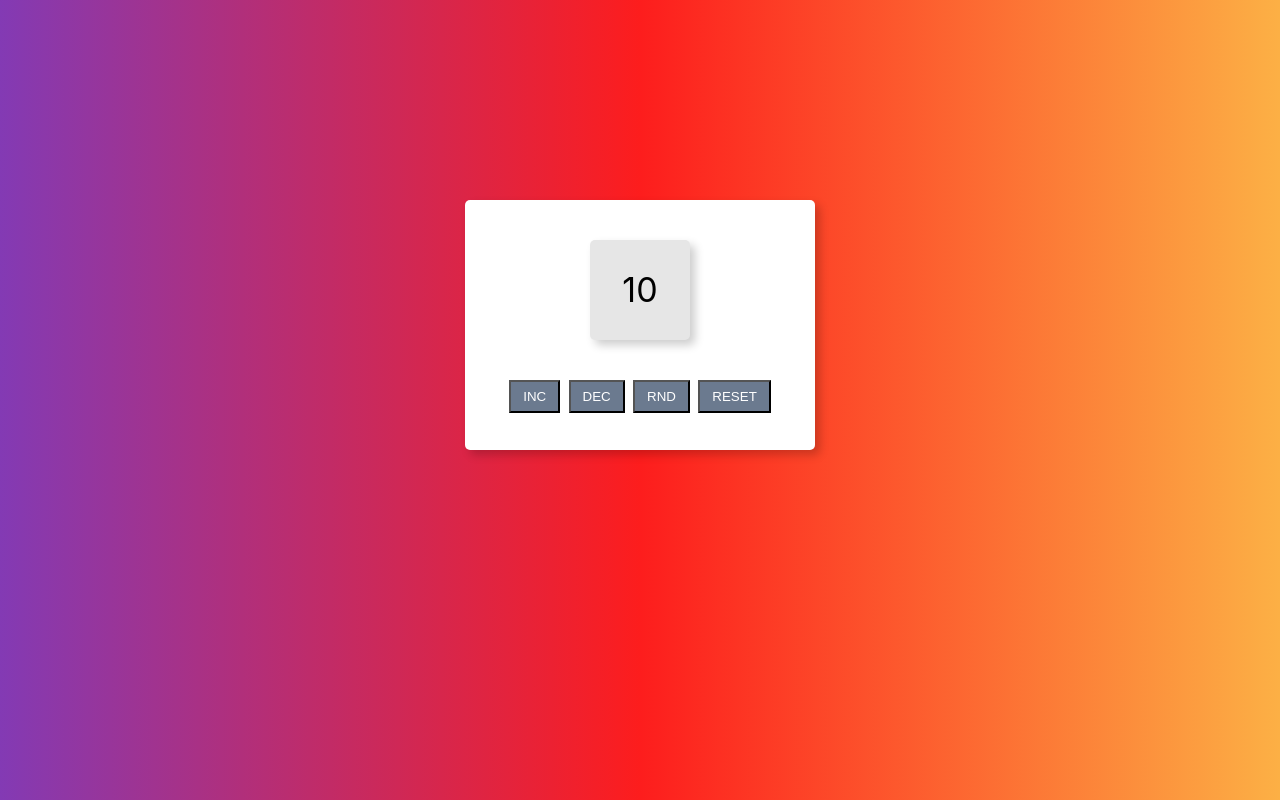
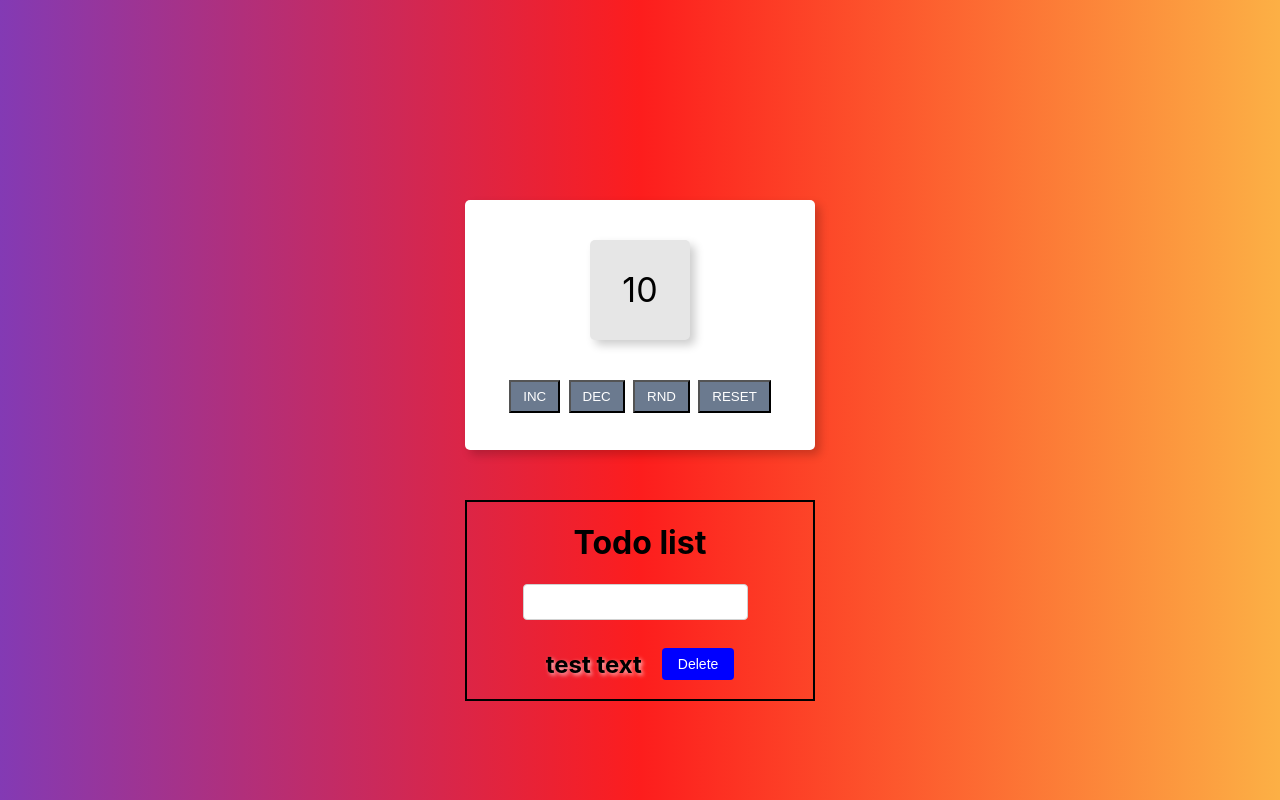
Before and after one commit to Bilostenko/React-Counter-Rate-Exchange, a React (Create React App) app: page / in a window 1280 px wide. Shown: the top 800 px of the page. Built offline with nearby package versions, Linux system fonts and the light colour scheme.

Commit message:
add todo list

```diff
--- a/public/index.html
+++ b/public/index.html
@@ -2,6 +2,8 @@
 <html lang="en">
   <head>
     <meta charset="utf-8" />
+
+    <link href="https://fonts.googleapis.com/css2?family=Roboto:wght@400;500;700&display=swap" rel="stylesheet">
     <link rel="icon" href="%PUBLIC_URL%/favicon.ico" />
     <meta name="viewport" content="width=device-width, initial-scale=1" />
     <meta name="theme-color" content="#000000" />
--- a/src/App.js
+++ b/src/App.js
@@ -8,53 +8,58 @@ class App extends Component {
   constructor(props) {
     super(props);
     this.state = {
-      counter: 10,
-      counterInit: null
+      num: 10,
+      counterInit : this.props.counter
     }
   }
-  componentDidMount() {
-    this.setState({
-      counterInit: this.state.counter
-    });
+
+  // Используйте только стрелочную форму методов
+  // Почему? Подробный ответ будет в следующем уроке
+  inc = () => {
+    if (this.state.num < 50) {
+      return (
+        this.setState({
+          num: this.state.num + 1
+        })
+      )
+    }
   }
 
-  inc = () => {
-    if (this.state.counter <= 29) {
-      this.setState({
-        counter: this.state.counter + 1
-      })
+  dec = () => {
+    if (this.state.num > -50) {
+      return (
+        this.setState({
+          num: this.state.num - 1
+        })
+      )
     }
   }
-  dec = () => {
-    if (this.state.counter >= -29) {
-      this.setState({
-        counter: this.state.counter - 1
-      })
-    }
+
+  rnd = () =>{
+    return (this.setState({
+      num: Math.floor(Math.random() * (50 - (-50)) + (-50))
+    }))
   }
-   rnd = () => {
+
+  init = () =>{
     this.setState({
-      counter: Math.floor(Math.random() * (50 - (-50)) + (-50))
+      num: this.state.counterInit
     })
   }
-  reset = () =>{
-    this.setState({
-      counter: this.state.counterInit
-    })
-  }
+
 
   render() {
     return (
       <div className="app">
-        <div className="counter">{this.state.counter}</div>
+        <div className="counter">{this.state.num}</div>
         <div className="controls">
           <button onClick={this.inc}>INC</button>
           <button onClick={this.dec}>DEC</button>
           <button onClick={this.rnd}>RND</button>
-          <button onClick={this.reset}>RESET</button>
+          <button onClick={this.init}>RESET</button>
         </div>
       </div>
-    );
+    )
   }
 
 }
--- a/src/index.js
+++ b/src/index.js
@@ -3,9 +3,12 @@ import ReactDOM from 'react-dom/client';
 import './index.css';
 import App from './App';
 
+import TaskList from './task-list';
+
 const root = ReactDOM.createRoot(document.getElementById('app'));
 root.render(
   <React.StrictMode>
-    <App  />
+    <App  counter={10}/>
+    <TaskList />
   </React.StrictMode>
 );
--- /dev/null
+++ b/src/task-list.css
@@ -0,0 +1,67 @@
+/* Стилі для TaskList компонента в стилі Apple */
+.task_list-wrapper {
+  display: flex;
+  flex-direction: column;
+  align-items: center;
+  margin: 50px auto 0 auto;
+  font-family: -apple-system, BlinkMacSystemFont, "Segoe UI", Roboto, "Helvetica Neue", Arial, sans-serif;
+  border: 2px solid black;
+  width: 350px;
+}
+
+.task-info {
+  display: flex;
+  align-items: center;
+  margin-bottom: 10px;
+}
+
+.task_list-input {
+  padding: 8px;
+  margin-right: 10px;
+  border: 1px solid #d1d1d1;
+  border-radius: 4px;
+  font-size: 16px;
+  outline: none;
+}
+
+.add-task {
+  background-color: #007aff;
+  color: white;
+  border: none;
+  border-radius: 4px;
+  cursor: pointer;
+  padding: 10px 20px;
+  font-size: 16px;
+  font-weight: bold;
+  transition: background-color 0.3s;
+}
+
+.add-task:hover {
+  background-color: #0056b3;
+}
+
+.task {
+  display: flex;
+  align-items: center;
+}
+
+.task-text {
+  font-size: 24px;
+  margin-right: 20px;
+  text-shadow: 2px 2px 4px rgba(255, 255, 255, 0.7)
+}
+
+.delete-task {
+  background-color: blue;
+  color: white;
+  border: none;
+  border-radius: 4px;
+  cursor: pointer;
+  padding: 8px 16px;
+  font-size: 14px;
+  transition: background-color 0.3s;
+}
+
+.delete-task:hover {
+  background-color: #d63028;
+}
--- /dev/null
+++ b/src/task-list.jsx
@@ -0,0 +1,41 @@
+import React from "react"
+import "./task-list.css"
+
+// addTask = () =>{
+//   return(
+
+//   )
+// }
+
+const TaskList = () => {
+  return (
+    <div className="task_list-wrapper">
+      <h1>Todo list</h1>
+      <div className="task-info">
+        <input type="text" className="task_list-input" />
+        {/* <button className="add-task" onClick={addTask}>Add</button> */}
+
+      </div>
+      <div className="task">
+        <h2 className="task-text">test text</h2>
+        <button className="delete-task">Delete</button>
+      </div>
+
+
+    </div>
+  )
+}
+
+export default TaskList
+
+
+// Задача: Простий список завдань
+
+// Створіть компонент, який буде відображати список завдань. Ви зможете додавати нові завдання до списку та видаляти існуючі.
+
+// Вимоги:
+
+// Створіть компонент TaskList, який буде відображати список завдань.
+// В TaskList додайте можливість додавати нові завдання до списку за допомогою текстового поля та кнопки "Додати".
+// Кожне завдання повинно мати кнопку для видалення.
+// Коли видаляється завдання, воно має зникати зі списку.
```
